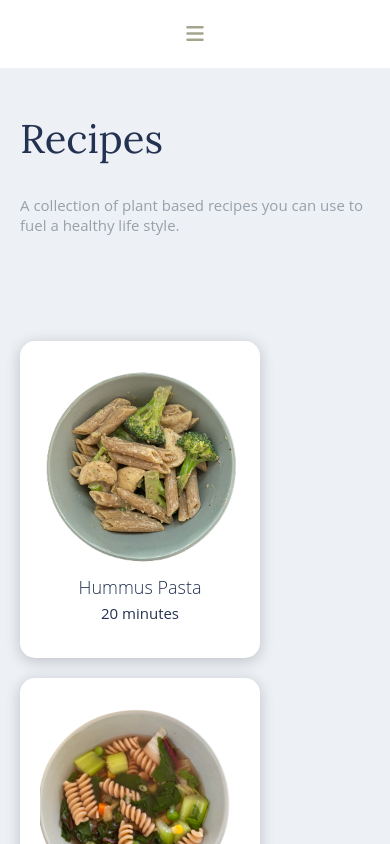
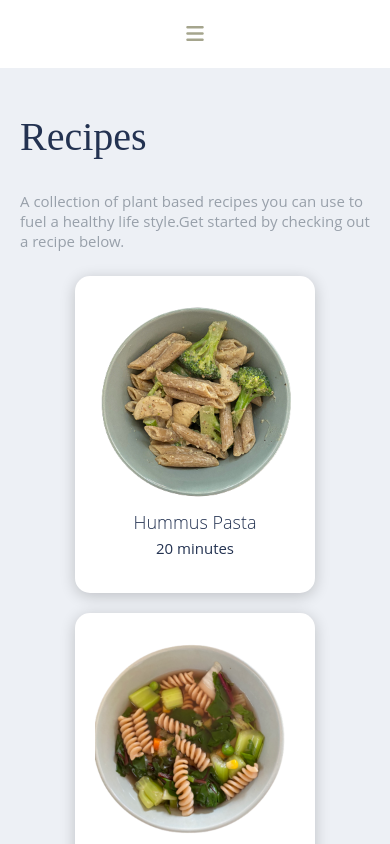
Before and after one commit to vilinh/plant-recipes-react, a React (Create React App) app: page /recipes in a window 390 px wide. Shown: the top 844 px of the page. Built offline with nearby package versions, Linux system fonts and the light colour scheme.

Commit message:
updated recipe pages media queries

```diff
--- a/src/App.css
+++ b/src/App.css
@@ -3,7 +3,7 @@
   height: auto;
   display: flex;
   flex-direction: column;
-  font-family: 'Lora', serif;
+  font-family: 'Volikorn', serif;
 }
 
 body {
--- a/src/pages/RecipesPage.jsx
+++ b/src/pages/RecipesPage.jsx
@@ -11,7 +11,7 @@ export default function RecipesPage() {
                 <div className="header">
                     <h1>Recipes</h1>
                     <p>A collection of plant based recipes you can use
-                    to fuel a healthy life style.</p>
+                    to fuel a healthy life style.Get started by checking out a recipe below.</p>
                 </div>
             <div className="recipeList">
                 {RecipeList.map((recipeItem, key) => {
--- a/src/styles/RecipesPage.css
+++ b/src/styles/RecipesPage.css
@@ -96,4 +96,11 @@
     .recipeList {
         grid-template-columns: 1fr;
     }
+    .recipesPage .header {
+        height: fit-content;
+        margin-bottom: 20px;
+    }
+    .recipeList {
+        justify-items: center;
+    }
 }
```
